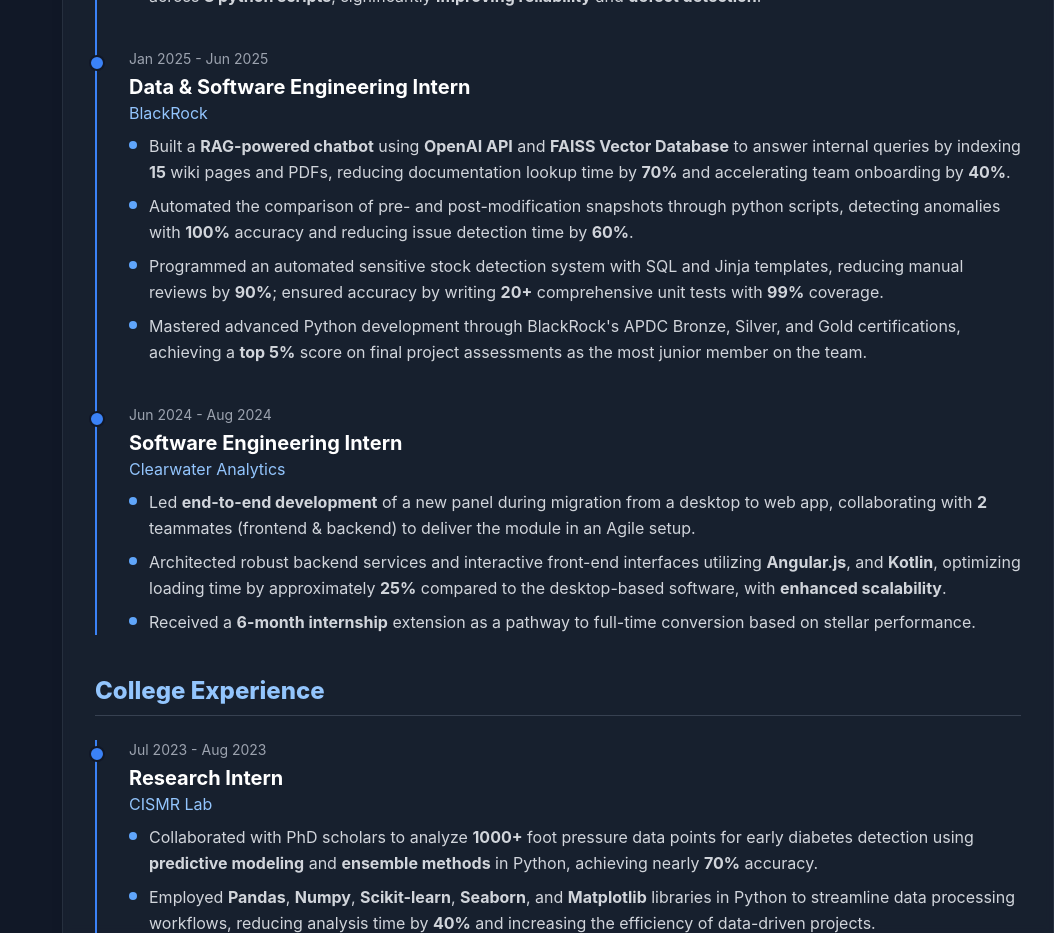
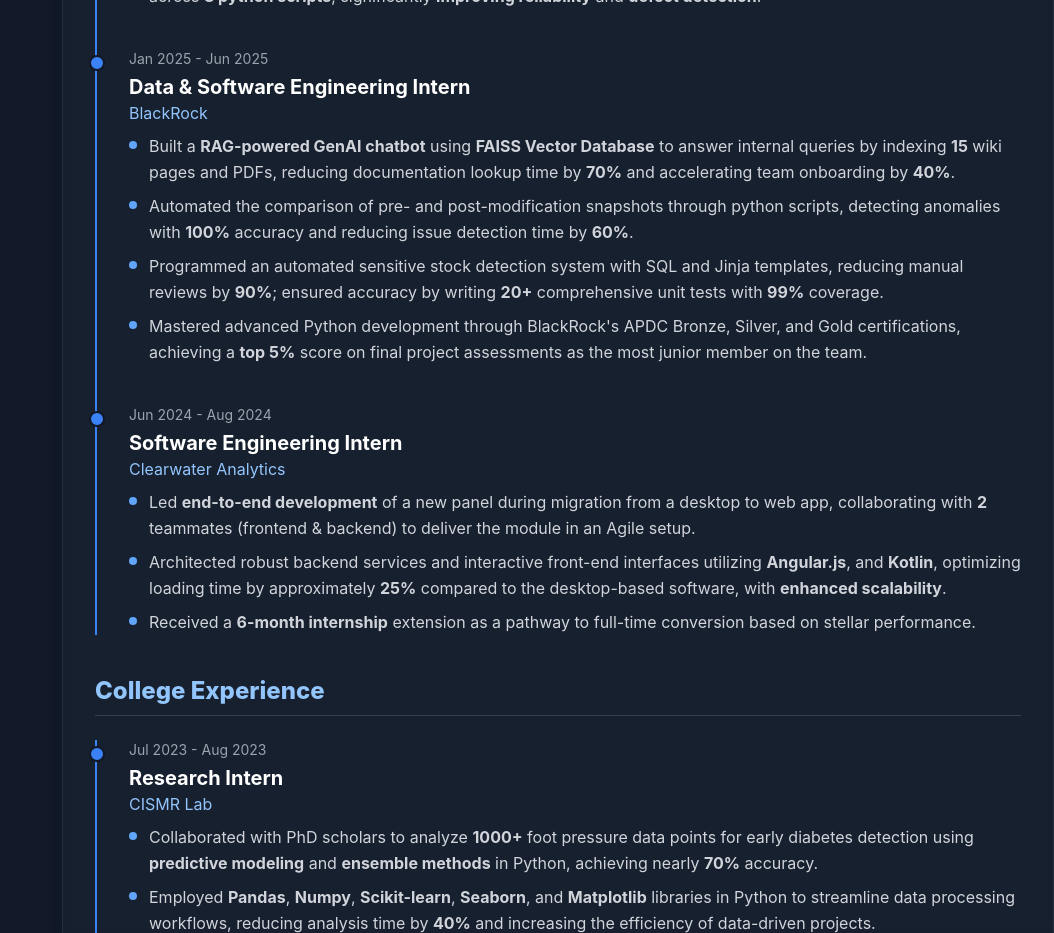
Before and after one commit to Gaurishh/portfolio-website, a Next.js app: page / in a window 1280 px wide. Shown: the part 2300-3233 px from the top of the page, without its empty margins (226-1280 px from the left). Built offline with nearby package versions, Linux system fonts and the light colour scheme.

Commit message:
exp edit

```diff
--- a/components/constants.js
+++ b/components/constants.js
@@ -51,7 +51,7 @@ export const experiences = [
     company: 'BlackRock',
     period: 'Jan 2025 - Jun 2025',
     bullets: [
-      'Built a <strong>RAG-powered chatbot</strong> using <strong>OpenAI API</strong> and <strong>FAISS Vector Database</strong> to answer internal queries by indexing <strong>15</strong> wiki pages and PDFs, reducing documentation lookup time by <strong>70%</strong> and accelerating team onboarding by <strong>40%</strong>.',
+      'Built a <strong>RAG-powered GenAI chatbot</strong> using <strong>FAISS Vector Database</strong> to answer internal queries by indexing <strong>15</strong> wiki pages and PDFs, reducing documentation lookup time by <strong>70%</strong> and accelerating team onboarding by <strong>40%</strong>.',
       'Automated the comparison of pre- and post-modification snapshots through python scripts, detecting anomalies with <strong>100%</strong> accuracy and reducing issue detection time by <strong>60%</strong>.',
       'Programmed an automated sensitive stock detection system with SQL and Jinja templates, reducing manual reviews by <strong>90%</strong>; ensured accuracy by writing <strong>20+</strong> comprehensive unit tests with <strong>99%</strong> coverage.',
       'Mastered advanced Python development through BlackRock\'s APDC Bronze, Silver, and Gold certifications, achieving a <strong>top 5%</strong> score on final project assessments as the most junior member on the team.'
```
